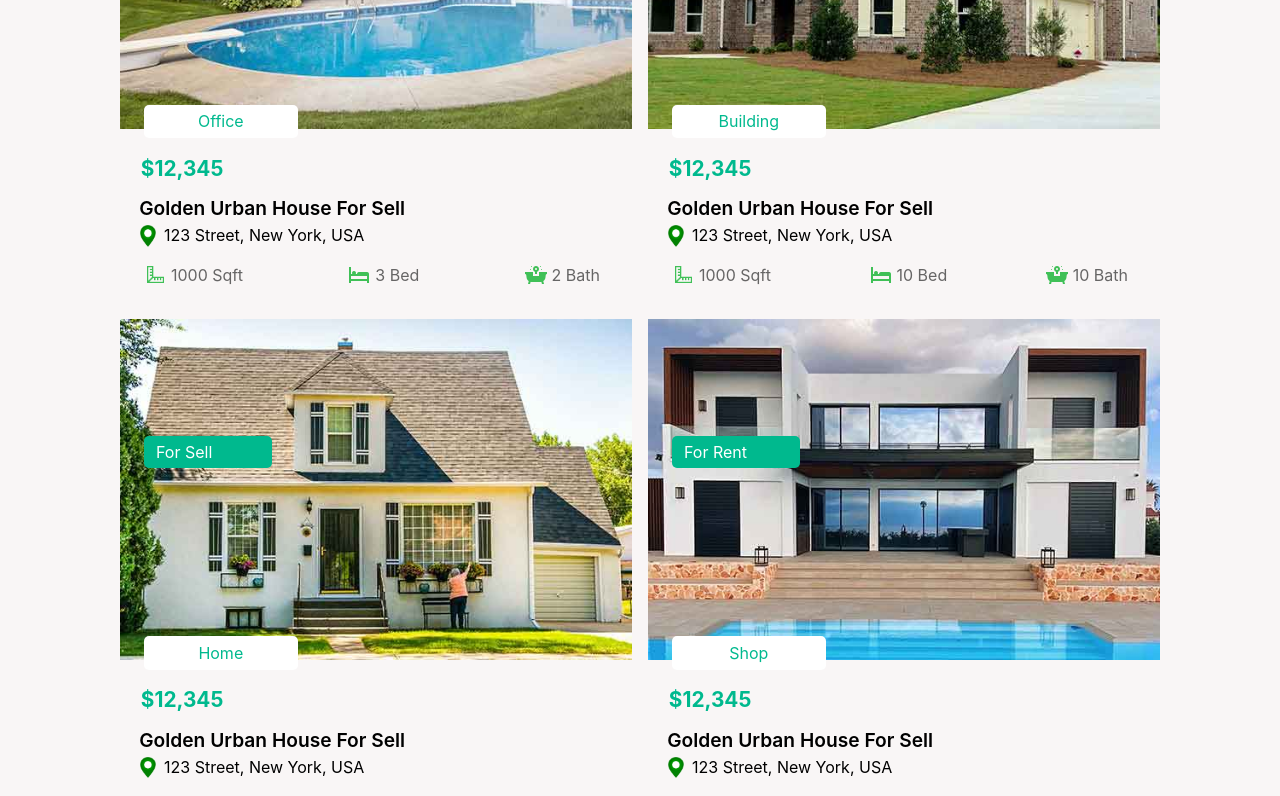
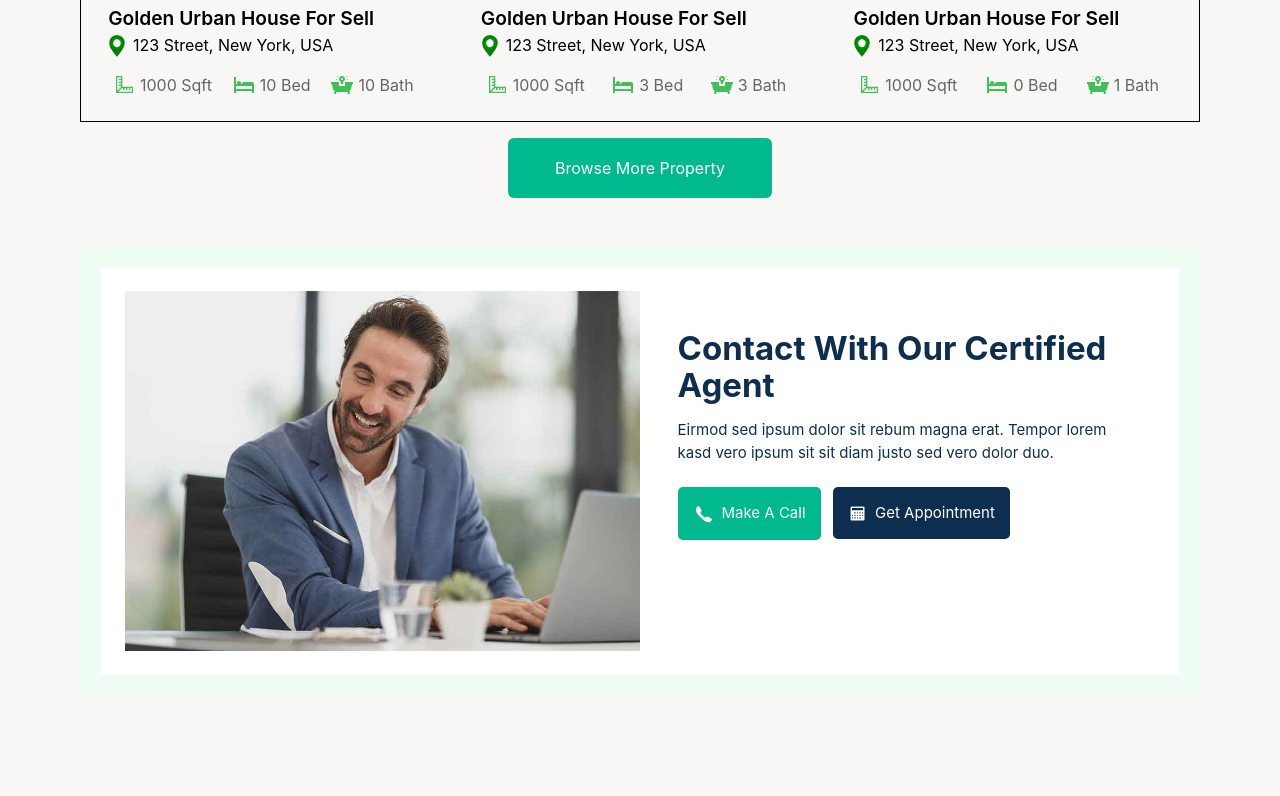
Before and after one commit to BLADEHEDA/Real-estate-App, a React (Create React App) app: page / in a window 1280 px wide. Shown: the part 3000-3796 px from the top of the page. Built offline with nearby package versions, Linux system fonts and the light colour scheme.

Commit message:
contact component done

```diff
--- a/src/App.css
+++ b/src/App.css
@@ -31,7 +31,7 @@ background: rgb(249, 246, 246);
  width: 2.8em;
 }
 .nav-button{
-  border: solid 1px rgba(0,0,0,0.1);;
+  /* border: solid 1px rgba(0,0,0,0.1);; */
   padding:0.7em
 }
 .dropdown{
--- a/src/components/HOME/Home.css
+++ b/src/components/HOME/Home.css
@@ -421,7 +421,7 @@ width: 3em;
     margin:0.5em;
 }
 .list-nature{
-    width: 25%;
+    width: 28%;
     bottom:14em;
 }
 .list-type{
@@ -527,7 +527,6 @@ width: 3em;
     display:flex;
     margin: 0em -2em;
     justify-content: space-between;
-    /* border: solid 1px black; */
 }
 .listing-div{
 flex: 50%;
@@ -541,6 +540,56 @@ flex: 50%;
     margin: 0.7em 0em 0em 0em;
 }
 
-
+/* the styles below correspons to the listing components */
+.listing-properties{
+    display: grid;
+    grid-template-columns: auto auto auto;
+     margin: 1em -2em;
+     border: solid 1px black;
+}
+.list-property{
+    margin:0.5em;
+}
+.list-nature{
+    width: 25%;
+    bottom:14em;
+}
+.list-type{
+    padding: 0.3rem 0rem;
+    width: 30%;
+    bottom:3.5em;
+ }
+ .list-vutton{
+    width: 25%;
+    margin-bottom: 3em;
+}
+.list-equipments{
+    margin: 1em 2em 1em 1.5em;
+ }
+ .list-nature{
+    width: 28%;
+}
+.contact-card{
+    display:flex;
+    justify-content: space-between;
+}
+.contact-div{
+   margin: 1em 5em;
+    background:  #EFFDF5;
+    padding: 1.3em;
+    margin-bottom: 7em;
+}
+.contact-left{
+    flex:50%;
+}
+.contact-right{
+    flex:50%;
+    padding:0em 1em 0em 2.5em;
+    font-size: 15px;
+}
+.contact-btn1,.contact-btn2{
+    padding: 1em 1em;
+}
+/* border: solid 1px black;  */
 
 }
```
